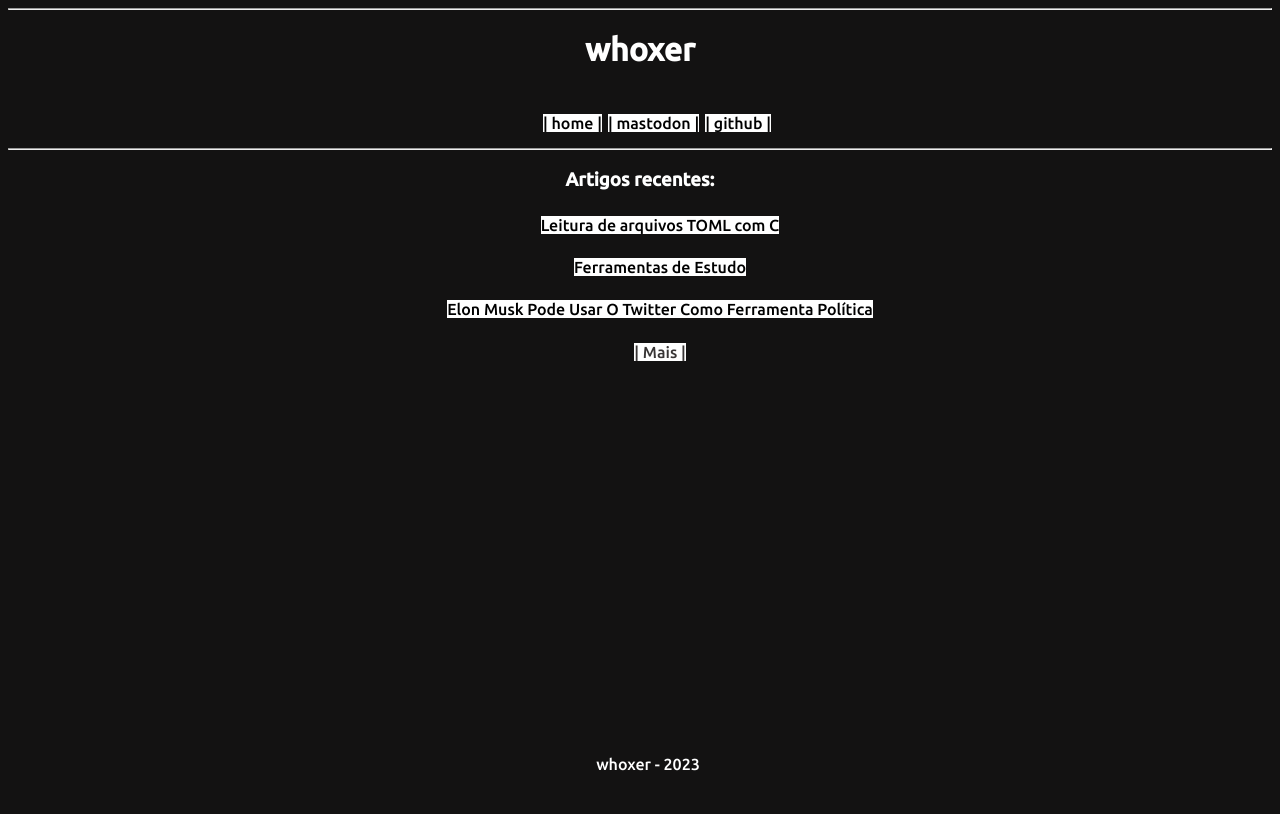
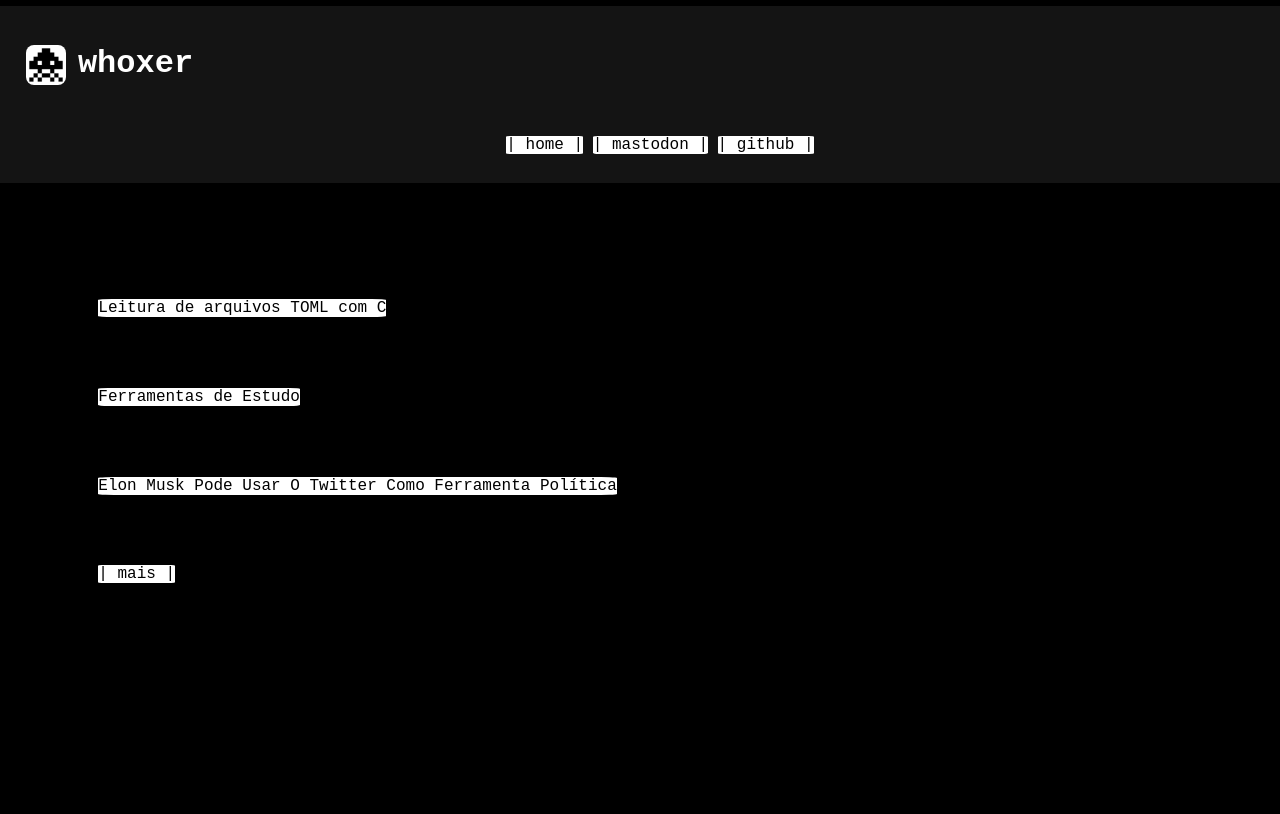
Before and after one commit to whoxer/whoxer.github.io, a PHP site: page / in a window 1280 px wide. After the commit the page ends 583 px from the top, so only its background shows below. Run offline with PHP 8.4, Linux system fonts and the light colour scheme.

Commit message:
css da página modificada e modernizada; código html da página principal refatorado

```diff
--- a/css/style.css
+++ b/css/style.css
@@ -1,44 +1,85 @@
 body {
-    font-family: 'Ubuntu', sans-serif;
+    background-color: black;
+    font-family: 'Courier New', Courier, monospace;
+    margin: 0;
+    padding: 0;
+    color: white;
+}
+.header-blog {
+    padding-top: 1%;
+    margin-top: 0.5%;
+    text-align: left;
+    background-color: rgb(20, 20, 20);
+}
+.title-h {
+    user-select: none;
+    text-align: auto;
+}
+.ico-page {
+    user-select: none;
+    display: inline;
+    float: inline-start;
+    margin-right: 1%;
+}
+.icon-alien {
+    border-radius: 20%;
+}
+.title {
+    text-align: left;
+    margin: 2%;
+}
+.menu {
     text-align: center;
-    background-color: rgb(19, 18, 18);
+    margin: 1%;
+    padding: 1%;
 }
-li {
-    margin-top: 2%;
+.menu-opt {
     list-style: none;
 }
-a {
+.opt {
     text-decoration: none;
-    padding: 0;
     color: black;
     background-color: white;
+    border-radius: 5%;
 }
-a.more {
-    color: rgb(56, 53, 53);
+.opt:hover {
+    text-decoration: none;
+    color: white;
+    background-color: black;
+    border-radius: 5%;
+}
+.li-opt {
+    display: inline;
+    padding: 0;
+    margin: 0;
+}
+.recent-articles {
+    text-align: left;
+    margin: 0;
+    padding: 0;
+}
+.posts-list {
+    list-style: none;
+    justify-content: left;
+    padding: 2%;
+    margin: 2%;
+}
+.post {
+    text-decoration: none;
+    margin: 2%;
+    padding: 2%;
 }
 
-h1 {
+/* mexer nisso depois */
+
+/* .footer {
+    position: absolute;
+    text-align: center;
+    justify-content: center;
+    padding: 1%;
+    bottom: 0;
+    left: 45%;
+}
+.footer-author {
     color: white;
-}
-
-hr {
-    color: white;
-}
-
-h3 {
-    color: white;
-}
-
-ul.cabeçalho li {
-    display: inline-block;
-    padding-right: 6px;
-}
-footer.rodapé p {
-    position: absolute;
-    bottom: 0;
-    color: #FFF;
-    width: 100%;
-    height: 70px;
-    text-align: center;
-    line-height: 100px;
-}
+} */
--- a/index.html
+++ b/index.html
@@ -14,29 +14,56 @@
     <title>whoxer - blog</title>
 </head>
 <body>
-    <body onload="show_header()">
-        <div id="header">
-            <!-- exibe cabeçalho -->
-        </div>
-    <section>
-        <h3>Artigos recentes:</h3>
-        <ul>
-            <li>
-                <a href="tecnologia/arquivos-toml-c.html">Leitura de arquivos TOML com C</a>
+    <div class="header-blog">
+        <header>
+            <div class="title">
+                <div class="ico-page">
+                    <img src="ico/alien.ico" alt="icon alien" width="40" height="40" class="icon-alien">
+                </div>
+                <div class="title-h">
+                    <h1>whoxer</h1>
+                </div>
+            </div>
+            <div class="menu">
+                <ul class="menu-opt">
+                    <li class="li-opt">
+                        <a href='../index.html' class="opt">| home |</a>
+                    </li>
+                    <li class="li-opt">
+                        <a href='https://mastodon.social/@wh0x3r' class="opt">| mastodon |</a>
+                    </li>
+                    <li class="li-opt">
+                        <a href='https://github.com/whoxer' class="opt">| github |</a>
+                    </li>
+                </ul>
+            </div>
+        </header>
+    </div>
+    <div class="recent-articles">
+        <ul class="posts-list">
+            <div class="post">
+                <div class="img-post">
+                    <img src="" alt="">
+                </div>
+                <li>
+                    <a href="tecnologia/arquivos-toml-c.html" class="opt">Leitura de arquivos TOML com C</a>
+                </li>
+            </div>
+            <li class="post">
+                <a href="produtividade/ferramentas-para-estudo.html" class="opt">Ferramentas de Estudo</a>
             </li>
-            <li>
-                <a href="produtividade/ferramentas-para-estudo.html">Ferramentas de Estudo</a>
+            <li class="post">
+                <a href="politica/elon-e-o-twitter.html" class="opt">Elon Musk Pode Usar O Twitter Como Ferramenta Política</a>
             </li>
-            <li>
-                <a href="politica/elon-e-o-twitter.html">Elon Musk Pode Usar O Twitter Como Ferramenta Política</a>
-            </li>
-            <li>
-                <a href="html/mais-posts.html" class="more">| Mais |</a>
+            <li class="post">
+                <a href="html/mais-posts.html" class="opt">| mais |</a>
             </li>
         </ul>
-    </section>
-    <footer class="rodapé">
-        <p>whoxer - 2023</p>
-    </footer>
+    </div>
+    <!-- <div class="footer">
+        <footer class="footer-author">
+                whoxer - 2023
+        </footer>
+    </div> -->
 </body>
 </html>
```
